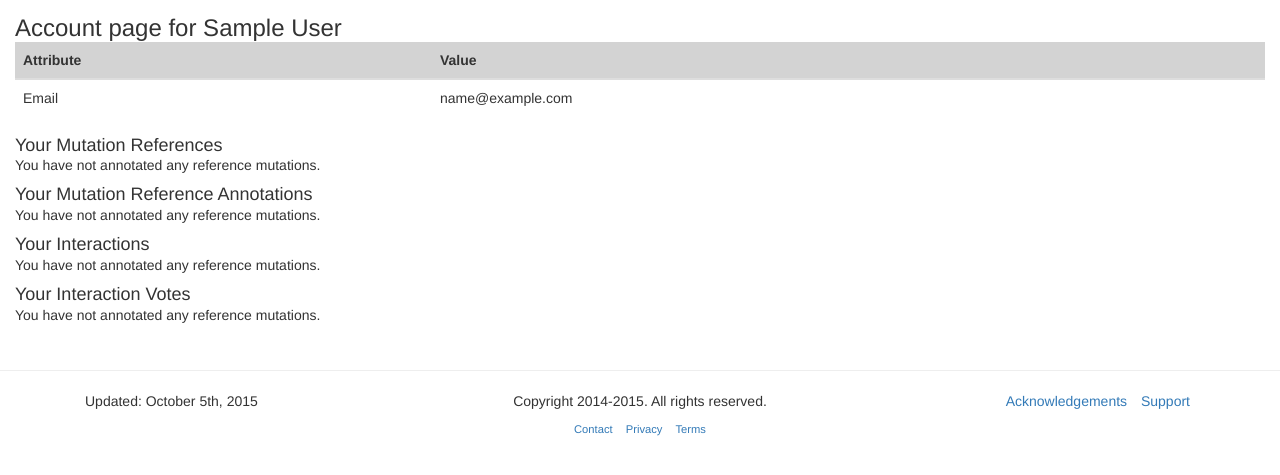
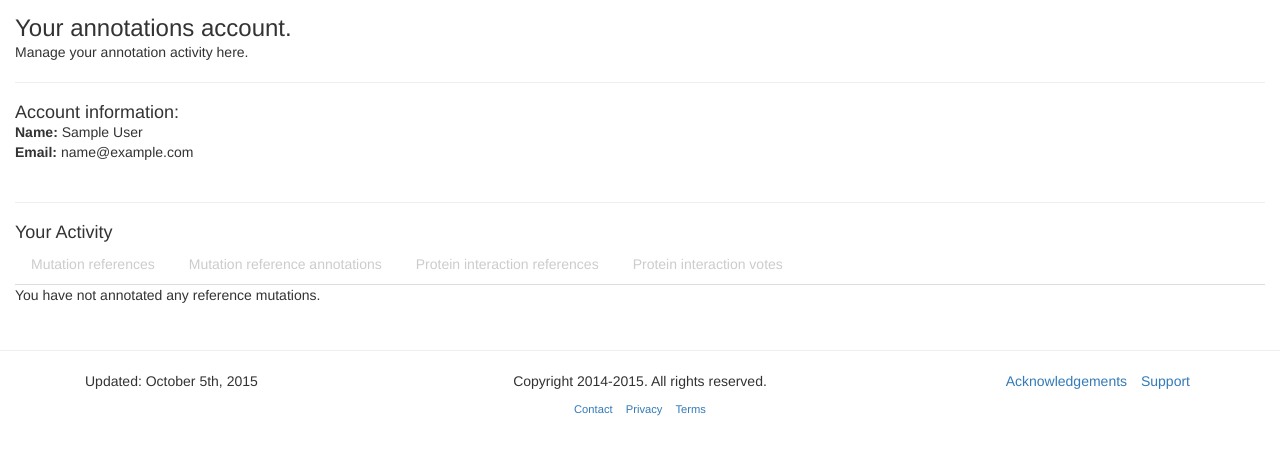
Before and after one commit to raphael-group/magi-annotations, a Django app: page /account/ in a window 1280 px wide. Shown: the part 54-529 px from the top of the page. Run offline with Django 3.2, Linux system fonts and the light colour scheme; the visitor is signed in with stand-in values (Sample User, id 1); data that the repository does not hold is empty; some libraries are stand-ins or nearby versions.

Commit message:
friendlier, tab-organized user account page

```diff
--- a/accounts/templates/accounts/profile.html
+++ b/accounts/templates/accounts/profile.html
@@ -2,13 +2,24 @@
 {% load annotation_tags %}
 {% block title %}MAGI :: User {{ user.get_full_name|default:user.username }}{% endblock %}
 {% block content %}
-<h3>Account page for {{user.get_full_name|default:user.username}}</h3>
-<table class='table'>
-  <thead><tr><th>Attribute</th><th>Value</th></tr></thead>
-  <tr><td>Email</td><td>{{ user.email }}</td></tr>
-</table>
-<div id="user-mutation-references">
-  <h4> Your Mutation References </h4>
+<h3>Your annotations account.</h3> Manage your annotation activity here.
+<hr/>
+<h4>Account information:</h4>
+<b>Name:</b> {{user.get_full_name|default:user.username}}<br/>
+<b>Email:</b> {{ user.email }}<br/>
+<br/>
+<hr/>
+<div id="nav-user-items">
+  <h4>Your Activity</h4>
+  <ul class="nav nav-tabs">
+    <li role="presentation"><a href = "#user-mut-refs" aria-controls="user-mut-refs" role="tab" data-toggle="tab">Mutation references</a></li>
+    <li role="presentation"><a href = "#user-mut-annos" aria-controls="user-mut-annos" role="tab" data-toggle="tab">Mutation reference annotations</a></li>
+    <li role="presentation"><a href = "#user-ppi-refs" aria-controls="user-ppi-refs" role="tab" data-toggle="tab">Protein interaction references</a></li>
+    <li role="presentation"><a href = "#user-ppi-votes" aria-controls="user-ppi-votes" role="tab" data-toggle="tab">Protein interaction votes</a></li>
+  </ul>
+</div>
+<div class="tab-content">
+  <div role="tabpanel" class="tab-pane active" id="user-mut-refs">
     {% for ref in user.reference_set.all %}
     {% if forloop.first %}
     <table class='table table-striped'>
@@ -43,8 +54,7 @@
 {% endfor %}
 </div>
 
-<div id="user-source-annotations">
-  <h4> Your Mutation Reference Annotations </h4>
+<div role="tabpanel" class="tab-pane" id="user-mut-annos">
   {% for sourceAnno in user.annotation_set.all %}
   {% if forloop.first %}
   <table class='table table-striped'>
@@ -86,8 +96,7 @@
   {% endfor %}
 </div>
 
-<div id="user-interactions">
-  <h4> Your Interactions </h4>
+<div role="tabpanel" class="tab-pane" id="user-ppi-refs">
   {% for reference in user.interactionreference_set.all %}
   {% if forloop.first %}
   <table class='table table-striped'>
@@ -116,8 +125,7 @@
   {% endfor %}
 </div>
 
-<div id="user-interactions-votes">
-  <h4> Your Interaction Votes </h4>
+<div role="tabpanel" class="tab-pane" id="user-ppi-votes">
   {% for vote in user.interactionvote_set.all %}
   {% if forloop.first %}
   <table class='table table-striped'>
@@ -145,4 +153,5 @@
   <p> You have not annotated any reference mutations. </p>
   {% endfor %}
 </div>
+</div>
 {% endblock %}
```
Lines whose indentation alone changed are shown as unchanged.
